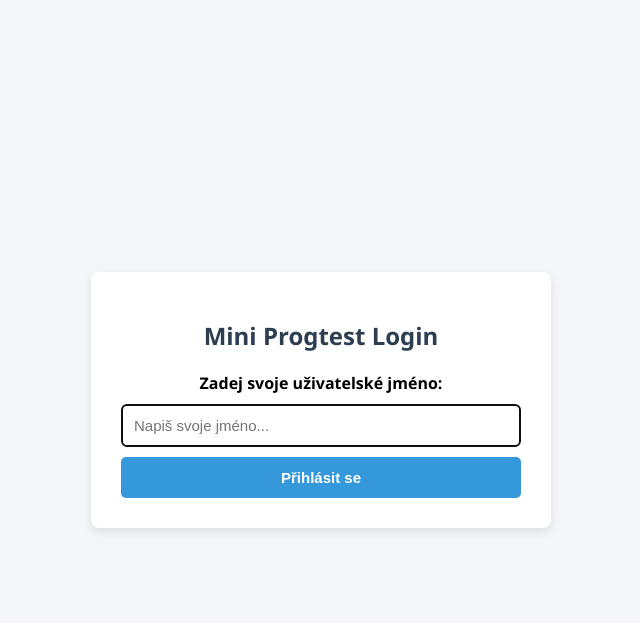
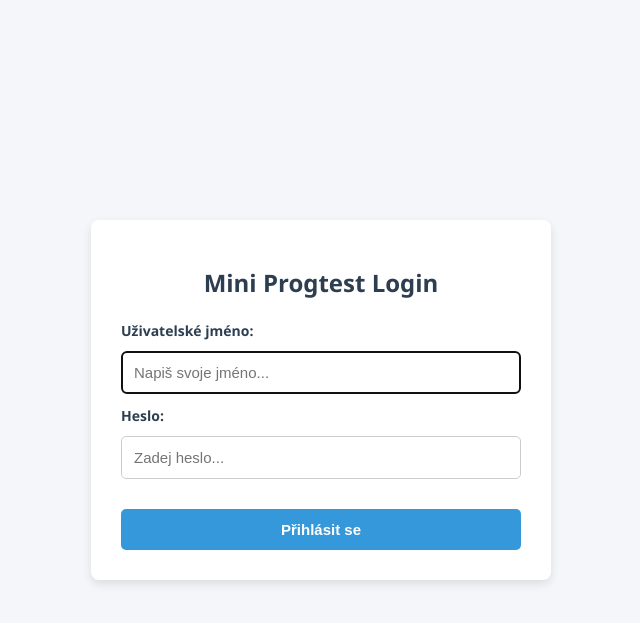
Before and after one commit to kovarf85/mini-progtest, a Python web app: template templates/login.html in a window 1280 px wide. Shown: the top 623 px of the page, without its empty margins (319-959 px from the left). Run offline with Jinja, Linux system fonts and the light colour scheme; the template is opened without the code that fills it, so the values that code supplies are empty.

Commit message:
Pridani hesel uzivatelum

```diff
--- a/templates/login.html
+++ b/templates/login.html
@@ -8,10 +8,12 @@
         body { font-family: 'Segoe UI', Tahoma, Geneva, Verdana, sans-serif; background-color: #f4f6f9; display: flex; justify-content: center; align-items: center; height: 100vh; margin: 0; }
         .login-card { background: white; padding: 30px; border-radius: 8px; box-shadow: 0 4px 10px rgba(0,0,0,0.1); width: 100%; max-width: 400px; text-align: center; }
         h1 { color: #2c3e50; font-size: 24px; margin-bottom: 20px; }
-        input[type="text"], button { width: 100%; padding: 12px; margin-top: 10px; border-radius: 5px; border: 1px solid #ccc; font-size: 15px; box-sizing: border-box; }
-        button { background-color: #3498db; color: white; font-weight: bold; border: none; cursor: pointer; }
+        input[type="text"], input[type="password"], button { width: 100%; padding: 12px; margin-top: 10px; border-radius: 5px; border: 1px solid #ccc; font-size: 15px; box-sizing: border-box; }
+        button { background-color: #3498db; color: white; font-weight: bold; border: none; cursor: pointer; margin-top: 20px; }
         button:hover { background-color: #2980b9; }
         .error { color: #e74c3c; margin-top: 15px; font-weight: bold; font-size: 14px; }
+        .form-group { text-align: left; margin-bottom: 10px; }
+        label { font-weight: bold; font-size: 14px; color: #2c3e50; }
     </style>
 </head>
 <body>
@@ -20,8 +22,15 @@
         <h1>Mini Progtest Login</h1>
 
         <form method="POST">
-            <label for="username"><strong>Zadej svoje uživatelské jméno:</strong></label>
-            <input type="text" name="username" id="username" placeholder="Napiš svoje jméno..." required autofocus>
+            <div class="form-group">
+                <label for="username">Uživatelské jméno:</label>
+                <input type="text" name="username" id="username" placeholder="Napiš svoje jméno..." required autofocus>
+            </div>
+
+            <div class="form-group">
+                <label for="password">Heslo:</label>
+                <input type="password" name="password" id="password" placeholder="Zadej heslo..." required>
+            </div>
 
             <button type="submit">Přihlásit se</button>
         </form>
```
Also changed, not shown: app.py (+7 -4 lines).
